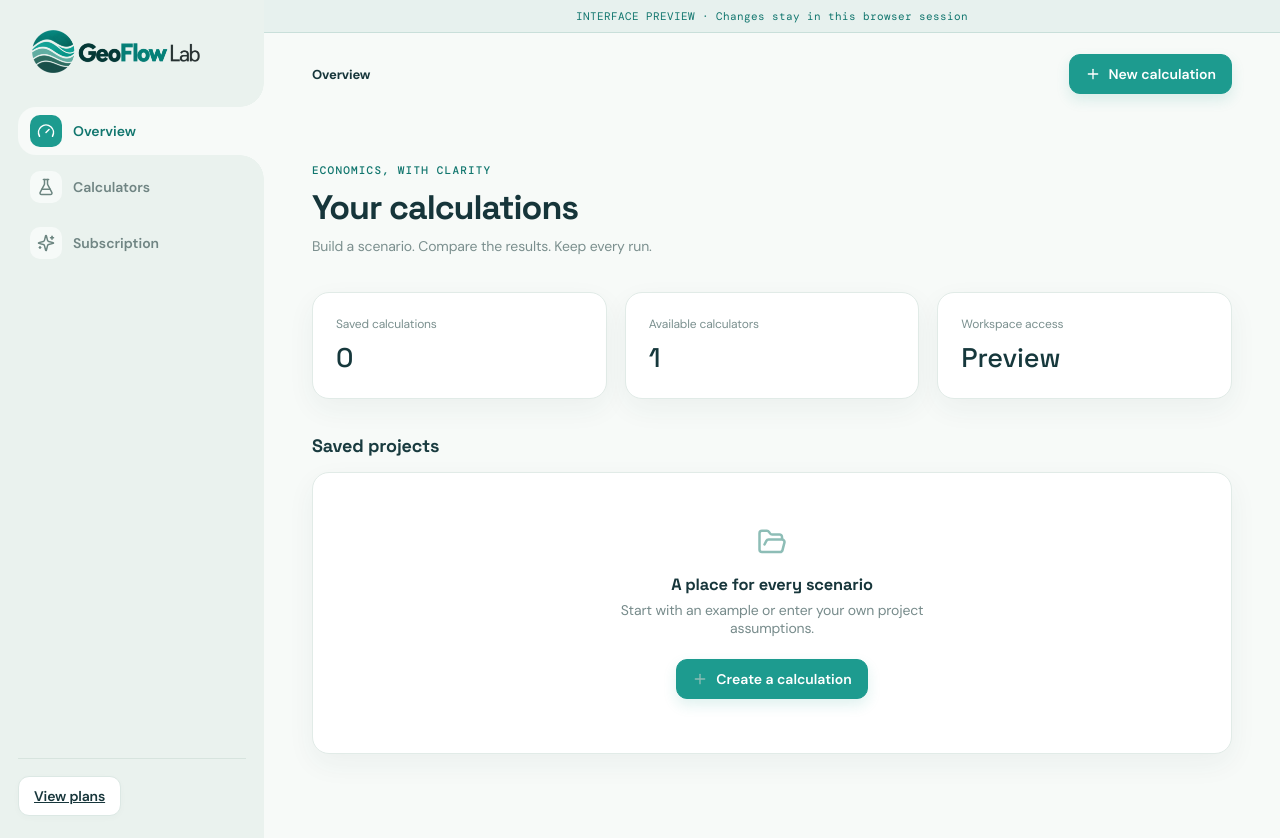
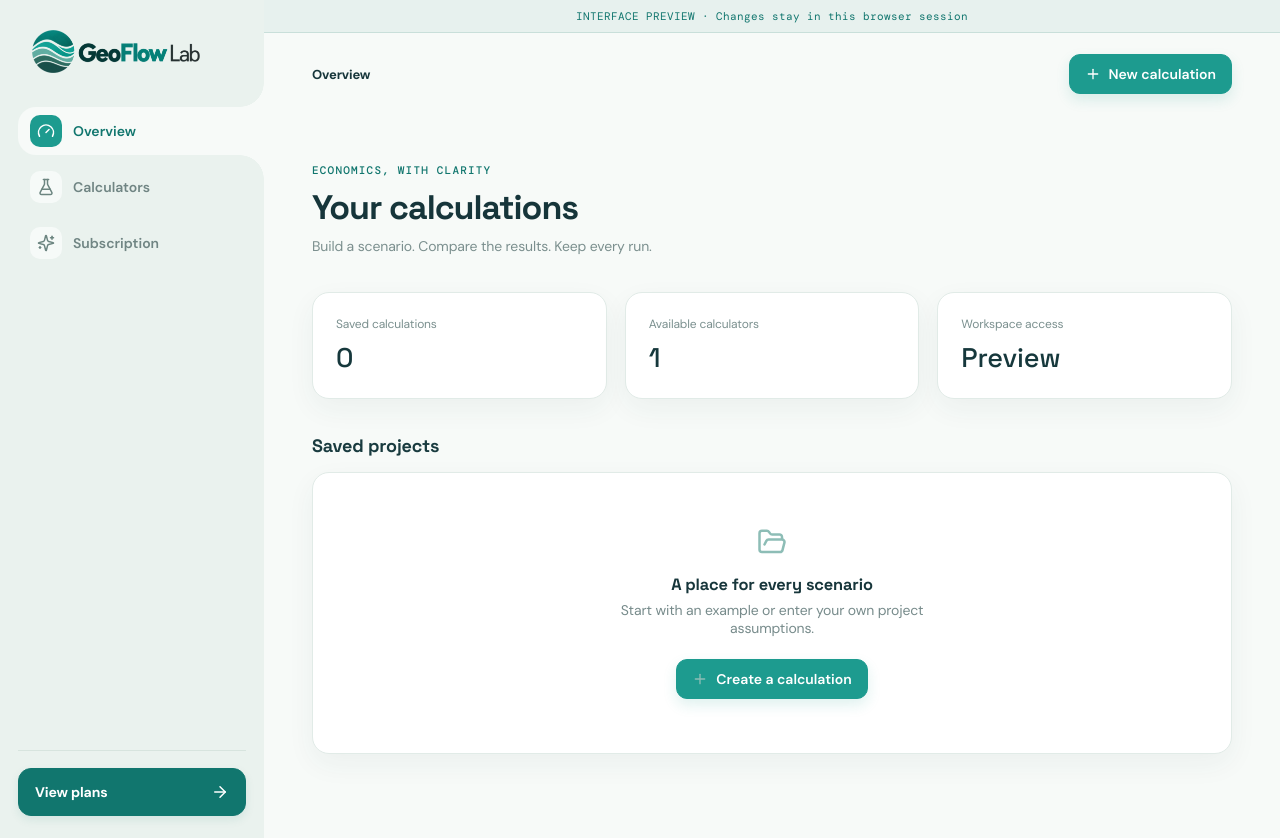
Before and after one commit to adamhfx/geoflowlab, a Next.js app: page /preview in a window 1280 px wide. Built offline with nearby package versions, Linux system fonts and the light colour scheme.

Commit message:
Style sidebar plan link as a full-width call to action

```diff
--- a/app/globals.css
+++ b/app/globals.css
@@ -916,6 +916,31 @@ body {
   border-top-color: #d7e4de;
   padding-top: 17px;
 }
+.sidebar-plans {
+  display: flex;
+  align-items: center;
+  justify-content: space-between;
+  gap: 12px;
+  width: 100%;
+  min-height: 48px;
+  padding: 13px 16px;
+  border: 1px solid var(--teal-dark);
+  border-radius: 13px;
+  background: var(--teal-dark);
+  color: #fff;
+  font-size: 14px;
+  font-weight: 700;
+  text-decoration: none;
+  box-shadow: 0 4px 10px #08736c18;
+  transition: background 140ms ease, box-shadow 140ms ease;
+}
+.sidebar-plans:hover { background: #065e58; box-shadow: 0 6px 14px #08736c26; }
+.sidebar-plans:focus-visible { outline: 3px solid var(--teal); outline-offset: 3px; }
+.sidebar-plans svg { flex-shrink: 0; }
+@media (max-width: 850px) {
+  .sidebar-plans { justify-content: center; padding: 12px 4px; }
+  .sidebar-plans span { display: none; }
+}
 
 .side-foot button:hover {
   background: rgba(255, 255, 255, 0.56);
--- a/app/page.tsx
+++ b/app/page.tsx
@@ -472,8 +472,8 @@ export default function App({ preview = false }: { preview?: boolean }) {
         </nav>
         <div className="side-foot">
           {preview ? (
-            <a className="btn" href="/">
-              View plans
+            <a className="sidebar-plans" href="/" aria-label="View plans">
+              <span>View plans</span><ArrowRight size={18} aria-hidden="true" />
             </a>
           ) : (
             <button
```
